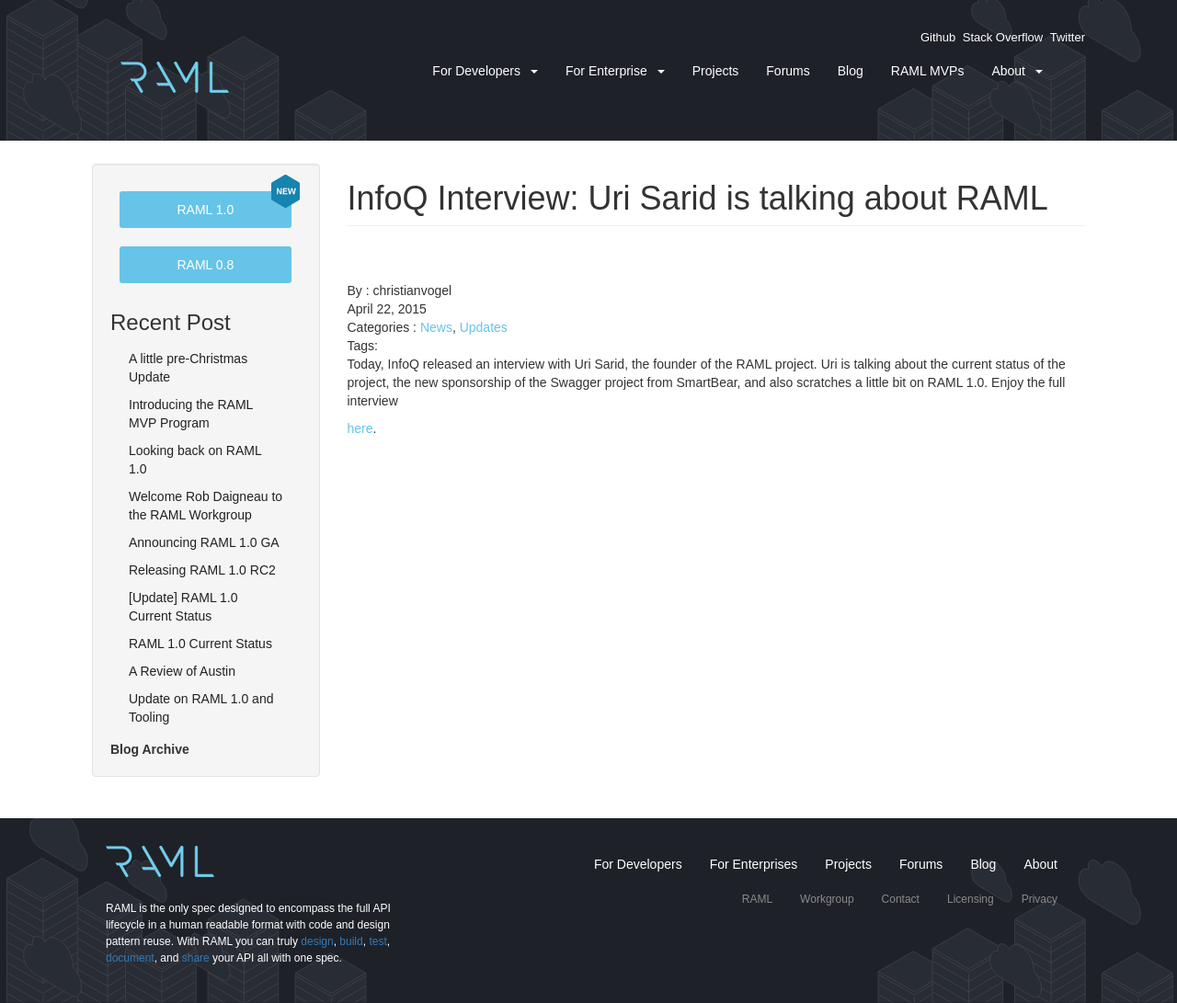
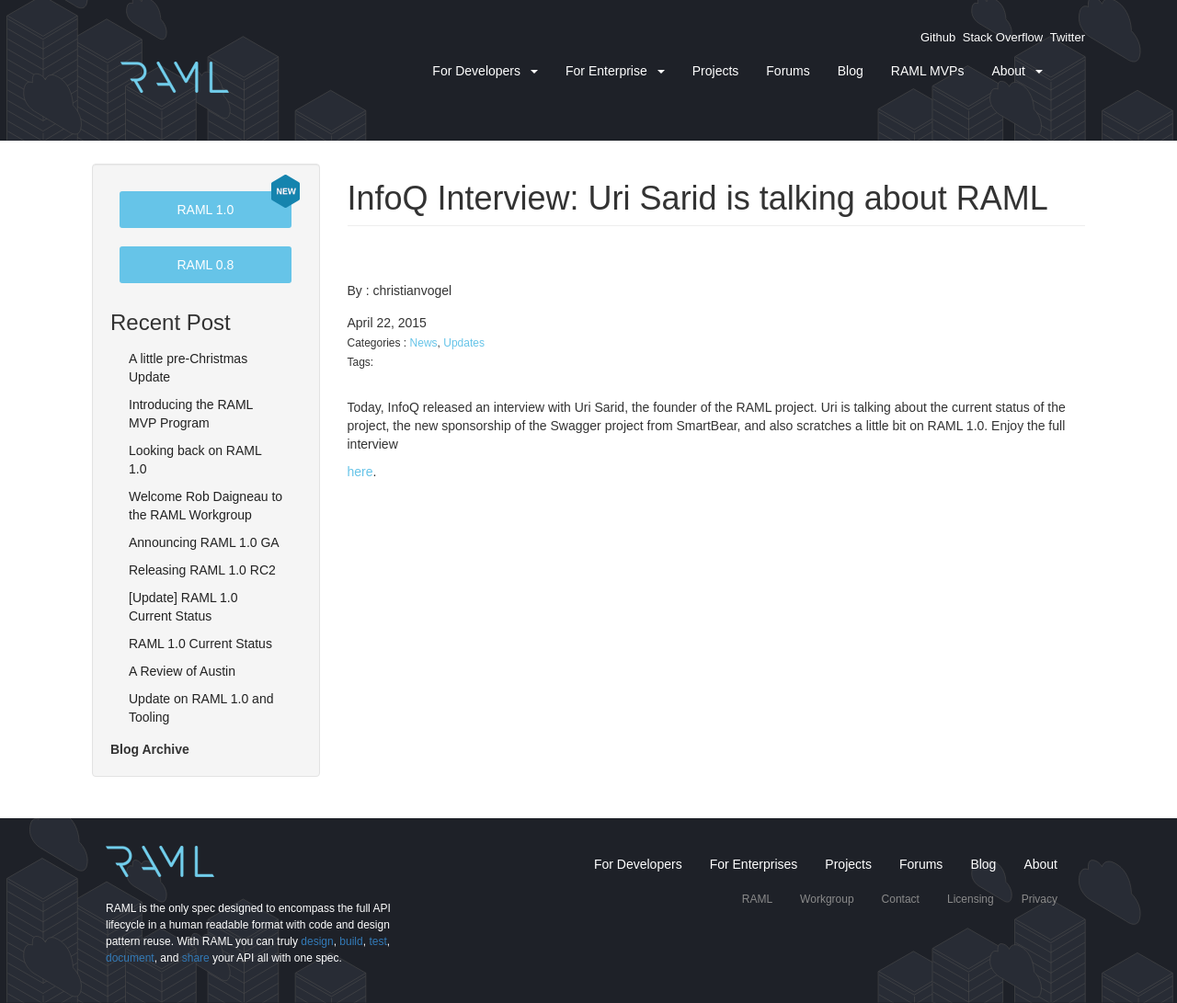
Before and after one commit to raml-org/raml-org, a Jekyll site: the page built from _posts/2016-03-04-infoq-interview-uri-sarid-talking-about-raml.md, in a window 1280 px wide. Shown: the whole page at 92% size. Built offline with Jekyll 4.4.1, drawn with Linux system fonts in a browser that asks for light colours; nearby versions of some CDN libraries; comment, search, counter and statistics services are not loaded.

Commit message:
improved css fpr meta details and 404 page added

```diff
--- a/css/style.scss
+++ b/css/style.scss
@@ -1446,8 +1446,18 @@
   display: none !important;
 }
 div.page-meta {
+  margin-bottom: 30px;
+
   div.post_author {
     margin-top: 20px;
+    margin-bottom: 15px;
+  }
+  div.post_categories {
+    font-size: 12px;
+    line-height: 25px;
+  }
+  div.post_tag {
+    font-size: 12px;
   }
 }
 div.blog_post_content {
```
Also changed, not shown: 404-page-not-found.html (added, +12 -0 lines).
